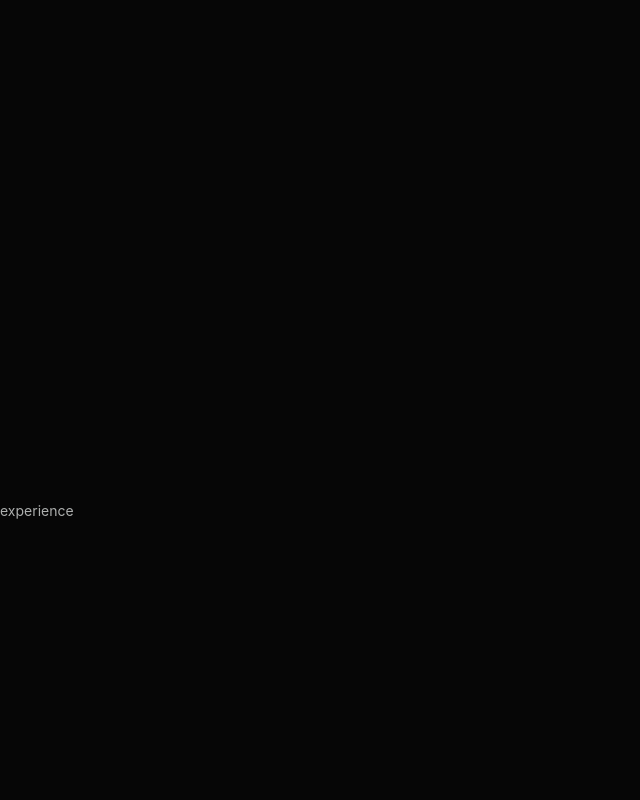
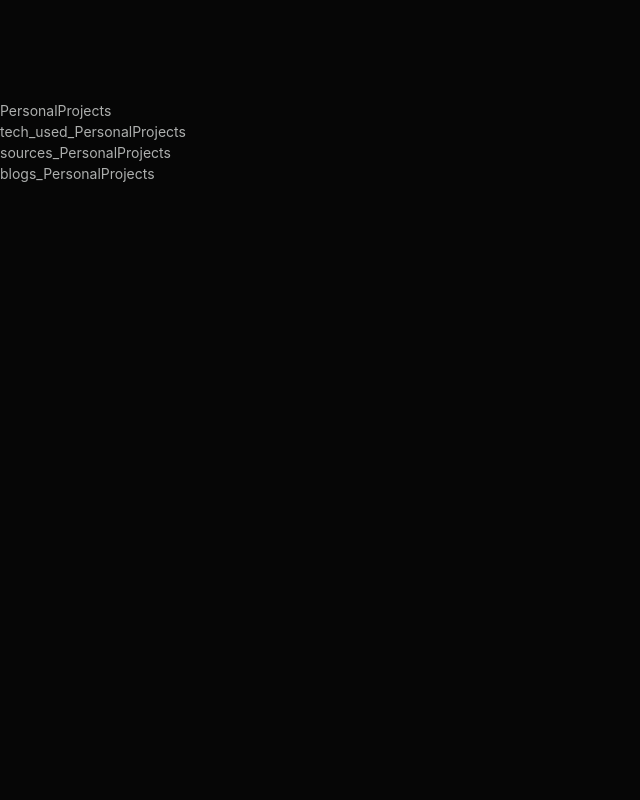
Before and after one commit to nitramssirc/cmartcv_shell, a React (Create React App) app: page / in a window 1280 px wide. Shown: the part 1600-2400 px from the top of the page, without its empty margins (0-640 px from the left). Built offline with nearby package versions, Linux system fonts and the light colour scheme.

Commit message:
Consolodated section components

```diff
--- a/src/App.js
+++ b/src/App.js
@@ -1,21 +1,17 @@
 import React from 'react';
 import ShellNavbar from './Components/ShellNavbar'
-import Skills from './Components/Skills'
-import Experience from './Components/Experience'
-import PersonalProjects from './Components/PersonalProjects'
-import Education from './Components/Education'
-import Print from './Components/Print'
+import CVSection from './Components/CVSection'
+
 
 function App() {
   return (
     <div>
       <ShellNavbar/>
-      <div id="home" style={{height:"1000px"}}>spacer</div>
-      <Skills/>
-      <Experience/>
-      <PersonalProjects/>
-      <Education/>
-      <Print/>
+      <CVSection name="Skills"/>
+      <CVSection name="Experience"/>
+      <CVSection name="PersonalProjects"/>
+      <CVSection name="Education"/>
+      <CVSection name="Print"/>
     </div>
   );
 }
--- /dev/null
+++ b/src/Components/Blogs.js
@@ -0,0 +1,9 @@
+import React from "react";
+import MicroFrontEnd from "./MicroFrontEnd"
+
+function Blogs(props){
+    const {name} = props;
+    return <MicroFrontEnd id={`blogs_${name}`} />
+}
+
+export default Blogs
--- /dev/null
+++ b/src/Components/CVSection.js
@@ -0,0 +1,20 @@
+import React from "react";
+import MicroFrontEnd from "./MicroFrontEnd";
+import TechUsed from "./TechUsed";
+import Sources from "./Sources";
+import Blogs from "./Blogs";
+
+function CVSection(props) {
+  const {name} = props;
+
+  return (
+    <div id={name} style={{height:"800px", paddingTop:"100px"}}>
+      <MicroFrontEnd id={name} />
+      <TechUsed name={name}/>
+      <Sources name={name}/>
+      <Blogs name={name}/>
+    </div>
+  );
+}
+
+export default CVSection;
--- a/src/Components/Education.js
+++ /dev/null
@@ -1,8 +0,0 @@
-import React from "react";
-import MicroFrontEnd from "./MicroFrontEnd"
-
-function Education(){
-    return <MicroFrontEnd id="education"/>
-}
-
-export default Education
--- a/src/Components/Experience.js
+++ /dev/null
@@ -1,8 +0,0 @@
-import React from "react";
-import MicroFrontEnd from "./MicroFrontEnd"
-
-function Experience(){
-    return <MicroFrontEnd id="experience"/>
-}
-
-export default Experience
--- a/src/Components/MicroFrontEnd.js
+++ b/src/Components/MicroFrontEnd.js
@@ -3,9 +3,7 @@ import React from "react";
 function MicroFrontEnd(props){
     const {id} = props;
 
-    return <div id={id} style={{height:"1000px", paddingTop:"100px"}}>
-        {id}
-    </div>
+    return <div>{id}</div>
 }
 
 export default MicroFrontEnd
--- a/src/Components/PersonalProjects.js
+++ /dev/null
@@ -1,8 +0,0 @@
-import React from "react";
-import MicroFrontEnd from "./MicroFrontEnd"
-
-function PersonalProjects(){
-    return <MicroFrontEnd id="personal_projects"/>
-}
-
-export default PersonalProjects
--- a/src/Components/Print.js
+++ /dev/null
@@ -1,8 +0,0 @@
-import React from "react";
-import MicroFrontEnd from "./MicroFrontEnd"
-
-function Print(){
-    return <MicroFrontEnd id="print"/>
-}
-
-export default Print
--- a/src/Components/ShellNavbar.js
+++ b/src/Components/ShellNavbar.js
@@ -11,11 +11,11 @@ function ShellNavbar() {
         <Navbar.Toggle aria-controls="basic-navbar-nav" />
         <Navbar.Collapse id="basic-navbar-nav">
           <Nav className="mr-auto">
-            <Nav.Link href="#skills">Skills</Nav.Link>
-            <Nav.Link href="#experience">Experience</Nav.Link>
-            <Nav.Link href="#personal_projects">Personal Projects</Nav.Link>
-            <Nav.Link href="#education">Education</Nav.Link>
-            <Nav.Link href="#print">Print</Nav.Link>
+            <Nav.Link href="#Skills">Skills</Nav.Link>
+            <Nav.Link href="#Experience">Experience</Nav.Link>
+            <Nav.Link href="#PersonalProjects">Personal Projects</Nav.Link>
+            <Nav.Link href="#Education">Education</Nav.Link>
+            <Nav.Link href="#Print">Print</Nav.Link>
           </Nav>
         </Navbar.Collapse>
         <Navbar.Collapse>
--- a/src/Components/Skills.js
+++ /dev/null
@@ -1,8 +0,0 @@
-import React from "react";
-import MicroFrontEnd from "./MicroFrontEnd"
-
-function Skills(){
-    return  <MicroFrontEnd id="skills"/>
-}
-
-export default Skills
--- /dev/null
+++ b/src/Components/Sources.js
@@ -0,0 +1,9 @@
+import React from "react";
+import MicroFrontEnd from "./MicroFrontEnd"
+
+function Sources(props){
+    const {name} = props;
+    return <MicroFrontEnd id={`sources_${name}`} />
+}
+
+export default Sources
--- /dev/null
+++ b/src/Components/TechUsed.js
@@ -0,0 +1,9 @@
+import React from "react";
+import MicroFrontEnd from "./MicroFrontEnd"
+
+function TechUsed(props){
+    const {name} = props;
+    return <MicroFrontEnd id={`tech_used_${name}`} />
+}
+
+export default TechUsed
```
